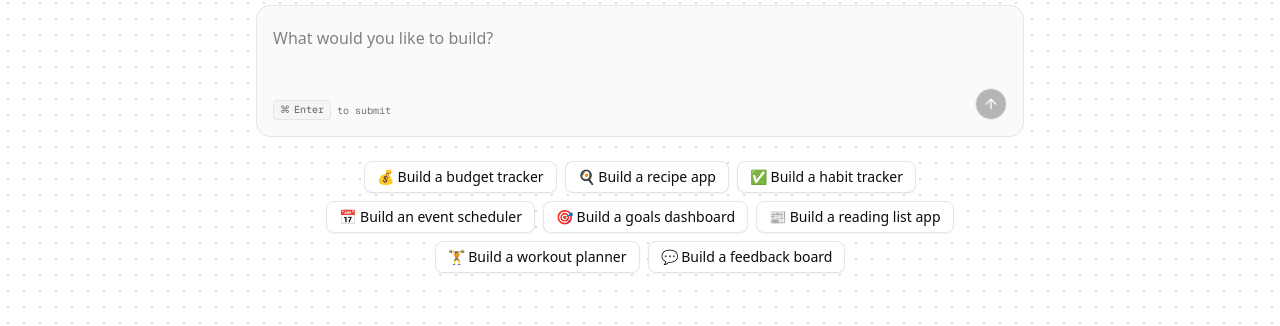
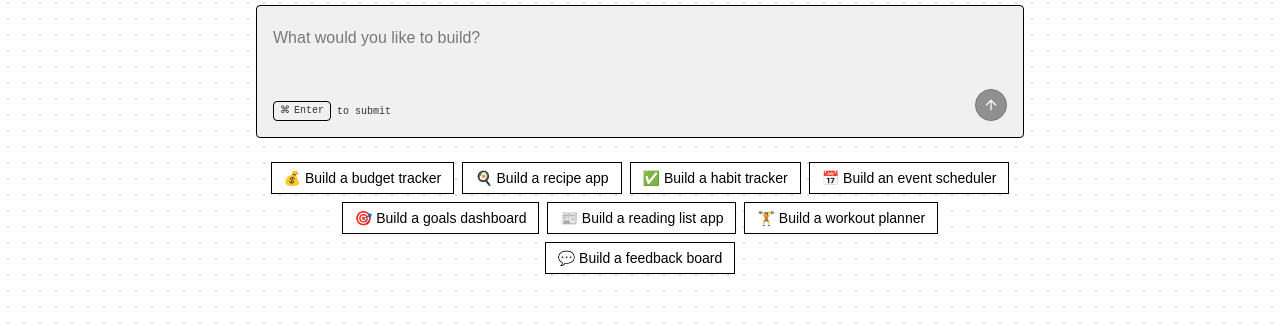
Before and after one commit to abrahamobubo98/vibecoded-saas, a Next.js app: page / in a window 1280 px wide. Shown: the part 309-635 px from the top of the page. Built offline with nearby package versions, Linux system fonts and the light colour scheme; no server answers.

Commit message:
15: Theme

```diff
--- a/package.json
+++ b/package.json
@@ -84,7 +84,7 @@
     "e2b": "^2.9.0",
     "eslint": "^9",
     "eslint-config-next": "16.0.1",
-    "prisma": "^6.19.2",
+    "prisma": "^7.3.0",
     "tailwindcss": "^4",
     "tsx": "^4.21.0",
     "tw-animate-css": "^1.4.0",
--- a/src/app/globals.css
+++ b/src/app/globals.css
@@ -4,39 +4,38 @@
 @custom-variant dark (&:is(.dark *));
 
 @theme inline {
-  --color-background: var(--background);
-  --color-foreground: var(--foreground);
-  --font-sans: var(--font-geist-sans);
-  --font-mono: var(--font-geist-mono);
-  --color-sidebar-ring: var(--sidebar-ring);
-  --color-sidebar-border: var(--sidebar-border);
-  --color-sidebar-accent-foreground: var(--sidebar-accent-foreground);
-  --color-sidebar-accent: var(--sidebar-accent);
-  --color-sidebar-primary-foreground: var(--sidebar-primary-foreground);
-  --color-sidebar-primary: var(--sidebar-primary);
-  --color-sidebar-foreground: var(--sidebar-foreground);
-  --color-sidebar: var(--sidebar);
-  --color-chart-5: var(--chart-5);
-  --color-chart-4: var(--chart-4);
-  --color-chart-3: var(--chart-3);
-  --color-chart-2: var(--chart-2);
-  --color-chart-1: var(--chart-1);
-  --color-ring: var(--ring);
-  --color-input: var(--input);
-  --color-border: var(--border);
-  --color-destructive: var(--destructive);
-  --color-accent-foreground: var(--accent-foreground);
-  --color-accent: var(--accent);
-  --color-muted-foreground: var(--muted-foreground);
-  --color-muted: var(--muted);
-  --color-secondary-foreground: var(--secondary-foreground);
-  --color-secondary: var(--secondary);
-  --color-primary-foreground: var(--primary-foreground);
-  --color-primary: var(--primary);
-  --color-popover-foreground: var(--popover-foreground);
-  --color-popover: var(--popover);
-  --color-card-foreground: var(--card-foreground);
-  --color-card: var(--card);
+  --color-background: hsl(var(--background));
+  --color-foreground: hsl(var(--foreground));
+  --color-card: hsl(var(--card));
+  --color-card-foreground: hsl(var(--card-foreground));
+  --color-popover: hsl(var(--popover));
+  --color-popover-foreground: hsl(var(--popover-foreground));
+  --color-primary: hsl(var(--primary));
+  --color-primary-foreground: hsl(var(--primary-foreground));
+  --color-secondary: hsl(var(--secondary));
+  --color-secondary-foreground: hsl(var(--secondary-foreground));
+  --color-muted: hsl(var(--muted));
+  --color-muted-foreground: hsl(var(--muted-foreground));
+  --color-accent: hsl(var(--accent));
+  --color-accent-foreground: hsl(var(--accent-foreground));
+  --color-destructive: hsl(var(--destructive));
+  --color-destructive-foreground: hsl(var(--destructive-foreground));
+  --color-border: hsl(var(--border));
+  --color-input: hsl(var(--input));
+  --color-ring: hsl(var(--ring));
+  --color-chart-1: hsl(var(--chart-1));
+  --color-chart-2: hsl(var(--chart-2));
+  --color-chart-3: hsl(var(--chart-3));
+  --color-chart-4: hsl(var(--chart-4));
+  --color-chart-5: hsl(var(--chart-5));
+  --color-sidebar: hsl(var(--sidebar));
+  --color-sidebar-foreground: hsl(var(--sidebar-foreground));
+  --color-sidebar-primary: hsl(var(--sidebar-primary));
+  --color-sidebar-primary-foreground: hsl(var(--sidebar-primary-foreground));
+  --color-sidebar-accent: hsl(var(--sidebar-accent));
+  --color-sidebar-accent-foreground: hsl(var(--sidebar-accent-foreground));
+  --color-sidebar-border: hsl(var(--sidebar-border));
+  --color-sidebar-ring: hsl(var(--sidebar-ring));
   --radius-sm: calc(var(--radius) - 4px);
   --radius-md: calc(var(--radius) - 2px);
   --radius-lg: var(--radius);
@@ -44,78 +43,118 @@
 }
 
 :root {
-  --radius: 0.625rem;
-  --background: oklch(1 0 0);
-  --foreground: oklch(0.145 0 0);
-  --card: oklch(1 0 0);
-  --card-foreground: oklch(0.145 0 0);
-  --popover: oklch(1 0 0);
-  --popover-foreground: oklch(0.145 0 0);
-  --primary: oklch(0.205 0 0);
-  --primary-foreground: oklch(0.985 0 0);
-  --secondary: oklch(0.97 0 0);
-  --secondary-foreground: oklch(0.205 0 0);
-  --muted: oklch(0.97 0 0);
-  --muted-foreground: oklch(0.556 0 0);
-  --accent: oklch(0.97 0 0);
-  --accent-foreground: oklch(0.205 0 0);
-  --destructive: oklch(0.577 0.245 27.325);
-  --border: oklch(0.922 0 0);
-  --input: oklch(0.922 0 0);
-  --ring: oklch(0.708 0 0);
-  --chart-1: oklch(0.646 0.222 41.116);
-  --chart-2: oklch(0.6 0.118 184.704);
-  --chart-3: oklch(0.398 0.07 227.392);
-  --chart-4: oklch(0.828 0.189 84.429);
-  --chart-5: oklch(0.769 0.188 70.08);
-  --sidebar: oklch(0.985 0 0);
-  --sidebar-foreground: oklch(0.145 0 0);
-  --sidebar-primary: oklch(0.205 0 0);
-  --sidebar-primary-foreground: oklch(0.985 0 0);
-  --sidebar-accent: oklch(0.97 0 0);
-  --sidebar-accent-foreground: oklch(0.205 0 0);
-  --sidebar-border: oklch(0.922 0 0);
-  --sidebar-ring: oklch(0.708 0 0);
+  --background: 0 0% 100%;
+  --foreground: 0 0% 0%;
+  --card: 0 0% 100%;
+  --card-foreground: 0 0% 0%;
+  --popover: 0 0% 100%;
+  --popover-foreground: 0 0% 0%;
+  --primary: 0 100% 60%;
+  --primary-foreground: 0 0% 100%;
+  --secondary: 60 100% 50%;
+  --secondary-foreground: 0 0% 0%;
+  --muted: 0 0% 94.1176%;
+  --muted-foreground: 0 0% 20%;
+  --accent: 216 100% 50%;
+  --accent-foreground: 0 0% 100%;
+  --destructive: 0 0% 0%;
+  --destructive-foreground: 0 0% 100%;
+  --border: 0 0% 0%;
+  --input: 0 0% 0%;
+  --ring: 0 100% 60%;
+  --chart-1: 0 100% 60%;
+  --chart-2: 60 100% 50%;
+  --chart-3: 216 100% 50%;
+  --chart-4: 120 100% 40%;
+  --chart-5: 300 100% 40%;
+  --sidebar: 0 0% 94.1176%;
+  --sidebar-foreground: 0 0% 0%;
+  --sidebar-primary: 0 100% 60%;
+  --sidebar-primary-foreground: 0 0% 100%;
+  --sidebar-accent: 216 100% 50%;
+  --sidebar-accent-foreground: 0 0% 100%;
+  --sidebar-border: 0 0% 0%;
+  --sidebar-ring: 0 100% 60%;
+  --font-sans: DM Sans, sans-serif;
+  --font-serif: ui-serif, Georgia, Cambria, "Times New Roman", Times, serif;
+  --font-mono: Space Mono, monospace;
+  --radius: 0px;
+  --shadow-x: 4px;
+  --shadow-y: 4px;
+  --shadow-blur: 0px;
+  --shadow-spread: 0px;
+  --shadow-opacity: 1;
+  --shadow-color: hsl(0 0% 0%);
+  --shadow-2xs: 4px 4px 0px 0px hsl(0 0% 0% / 0.50);
+  --shadow-xs: 4px 4px 0px 0px hsl(0 0% 0% / 0.50);
+  --shadow-sm: 4px 4px 0px 0px hsl(0 0% 0% / 1.00), 4px 1px 2px -1px hsl(0 0% 0% / 1.00);
+  --shadow: 4px 4px 0px 0px hsl(0 0% 0% / 1.00), 4px 1px 2px -1px hsl(0 0% 0% / 1.00);
+  --shadow-md: 4px 4px 0px 0px hsl(0 0% 0% / 1.00), 4px 2px 4px -1px hsl(0 0% 0% / 1.00);
+  --shadow-lg: 4px 4px 0px 0px hsl(0 0% 0% / 1.00), 4px 4px 6px -1px hsl(0 0% 0% / 1.00);
+  --shadow-xl: 4px 4px 0px 0px hsl(0 0% 0% / 1.00), 4px 8px 10px -1px hsl(0 0% 0% / 1.00);
+  --shadow-2xl: 4px 4px 0px 0px hsl(0 0% 0% / 2.50);
+  --tracking-normal: 0em;
+  --spacing: 0.25rem;
 }
 
 .dark {
-  --background: oklch(0.145 0 0);
-  --foreground: oklch(0.985 0 0);
-  --card: oklch(0.205 0 0);
-  --card-foreground: oklch(0.985 0 0);
-  --popover: oklch(0.205 0 0);
-  --popover-foreground: oklch(0.985 0 0);
-  --primary: oklch(0.922 0 0);
-  --primary-foreground: oklch(0.205 0 0);
-  --secondary: oklch(0.269 0 0);
-  --secondary-foreground: oklch(0.985 0 0);
-  --muted: oklch(0.269 0 0);
-  --muted-foreground: oklch(0.708 0 0);
-  --accent: oklch(0.269 0 0);
-  --accent-foreground: oklch(0.985 0 0);
-  --destructive: oklch(0.704 0.191 22.216);
-  --border: oklch(1 0 0 / 10%);
-  --input: oklch(1 0 0 / 15%);
-  --ring: oklch(0.556 0 0);
-  --chart-1: oklch(0.488 0.243 264.376);
-  --chart-2: oklch(0.696 0.17 162.48);
-  --chart-3: oklch(0.769 0.188 70.08);
-  --chart-4: oklch(0.627 0.265 303.9);
-  --chart-5: oklch(0.645 0.246 16.439);
-  --sidebar: oklch(0.205 0 0);
-  --sidebar-foreground: oklch(0.985 0 0);
-  --sidebar-primary: oklch(0.488 0.243 264.376);
-  --sidebar-primary-foreground: oklch(0.985 0 0);
-  --sidebar-accent: oklch(0.269 0 0);
-  --sidebar-accent-foreground: oklch(0.985 0 0);
-  --sidebar-border: oklch(1 0 0 / 10%);
-  --sidebar-ring: oklch(0.556 0 0);
+  --background: 0 0% 0%;
+  --foreground: 0 0% 100%;
+  --card: 0 0% 20%;
+  --card-foreground: 0 0% 100%;
+  --popover: 0 0% 20%;
+  --popover-foreground: 0 0% 100%;
+  --primary: 15.6650 80.2372% 50.3922%;
+  --primary-foreground: 1.6393 88.4058% 40.5882%;
+  --secondary: 1.6393 88.4058% 40.5882%;
+  --secondary-foreground: 3.7168 94.9580% 23.3333%;
+  --muted: 0 0% 10.1961%;
+  --muted-foreground: 0 0% 80%;
+  --accent: 355.9407 91.1549% 32.5499%;
+  --accent-foreground: 356.9460 95.8988% 57.7229%;
+  --destructive: 0 0% 100%;
+  --destructive-foreground: 0 0% 0%;
+  --border: 0 0% 100%;
+  --input: 0 0% 100%;
+  --ring: 0 100.0000% 70%;
+  --chart-1: 0 100.0000% 70%;
+  --chart-2: 60 100% 60%;
+  --chart-3: 210 100% 60%;
+  --chart-4: 120 60.0000% 50%;
+  --chart-5: 300 60.0000% 50%;
+  --sidebar: 0 0% 0%;
+  --sidebar-foreground: 0 0% 100%;
+  --sidebar-primary: 0 100.0000% 70%;
+  --sidebar-primary-foreground: 0 0% 0%;
+  --sidebar-accent: 210 100% 60%;
+  --sidebar-accent-foreground: 0 0% 0%;
+  --sidebar-border: 0 0% 100%;
+  --sidebar-ring: 0 100.0000% 70%;
+  --font-sans: DM Sans, sans-serif;
+  --font-serif: ui-serif, Georgia, Cambria, "Times New Roman", Times, serif;
+  --font-mono: Space Mono, monospace;
+  --radius: 0px;
+  --shadow-x: 4px;
+  --shadow-y: 4px;
+  --shadow-blur: 0px;
+  --shadow-spread: 0px;
+  --shadow-opacity: 1;
+  --shadow-color: hsl(0 0% 0%);
+  --shadow-2xs: 4px 4px 0px 0px hsl(0 0% 0% / 0.50);
+  --shadow-xs: 4px 4px 0px 0px hsl(0 0% 0% / 0.50);
+  --shadow-sm: 4px 4px 0px 0px hsl(0 0% 0% / 1.00), 4px 1px 2px -1px hsl(0 0% 0% / 1.00);
+  --shadow: 4px 4px 0px 0px hsl(0 0% 0% / 1.00), 4px 1px 2px -1px hsl(0 0% 0% / 1.00);
+  --shadow-md: 4px 4px 0px 0px hsl(0 0% 0% / 1.00), 4px 2px 4px -1px hsl(0 0% 0% / 1.00);
+  --shadow-lg: 4px 4px 0px 0px hsl(0 0% 0% / 1.00), 4px 4px 6px -1px hsl(0 0% 0% / 1.00);
+  --shadow-xl: 4px 4px 0px 0px hsl(0 0% 0% / 1.00), 4px 8px 10px -1px hsl(0 0% 0% / 1.00);
+  --shadow-2xl: 4px 4px 0px 0px hsl(0 0% 0% / 2.50);
 }
 
 @layer base {
   * {
     @apply border-border outline-ring/50;
   }
+
   body {
     @apply bg-background text-foreground;
   }
--- a/src/components/ui/button.tsx
+++ b/src/components/ui/button.tsx
@@ -9,14 +9,16 @@ const buttonVariants = cva(
   {
     variants: {
       variant: {
-        new: "bg-purple-500 text-white",
-        default: "bg-primary text-primary-foreground hover:bg-primary/90",
+        tertiary:
+          "bg-primary/25 dark:bg-primary/30 text-primary shadow-xs hover:bg-primary/20 dark:hover:bg-primary/25",
+        default:
+          "bg-primary text-primary-foreground shadow-xs hover:bg-primary/90",
         destructive:
-          "bg-destructive text-white hover:bg-destructive/90 focus-visible:ring-destructive/20 dark:focus-visible:ring-destructive/40 dark:bg-destructive/60",
+          "bg-destructive text-white shadow-xs hover:bg-destructive/90 focus-visible:ring-destructive/20 dark:focus-visible:ring-destructive/40 dark:bg-destructive/60",
         outline:
           "border bg-background shadow-xs hover:bg-accent hover:text-accent-foreground dark:bg-input/30 dark:border-input dark:hover:bg-input/50",
         secondary:
-          "bg-secondary text-secondary-foreground hover:bg-secondary/80",
+          "bg-secondary text-secondary-foreground shadow-xs hover:bg-secondary/80",
         ghost:
           "hover:bg-accent hover:text-accent-foreground dark:hover:bg-accent/50",
         link: "text-primary underline-offset-4 hover:underline",
@@ -26,8 +28,6 @@ const buttonVariants = cva(
         sm: "h-8 rounded-md gap-1.5 px-3 has-[>svg]:px-2.5",
         lg: "h-10 rounded-md px-6 has-[>svg]:px-4",
         icon: "size-9",
-        "icon-sm": "size-8",
-        "icon-lg": "size-10",
       },
     },
     defaultVariants: {
--- a/src/modules/projects/ui/views/project-view.tsx
+++ b/src/modules/projects/ui/views/project-view.tsx
@@ -66,7 +66,7 @@ export const ProjectView = ({ projectId }: Props) => {
                                 </TabsTrigger>
                             </TabsList>
                             <div className="ml-auto flex items-center gap-x-2">
-                                <Button asChild size="sm" variant="default">
+                                <Button asChild size="sm" variant="tertiary">
                                     <Link href="/pricing">
                                         <CrownIcon /> Upgrade
                                     </Link>
```
Also changed, not shown: 1 other file (tests, documents, lock files or other folders).
